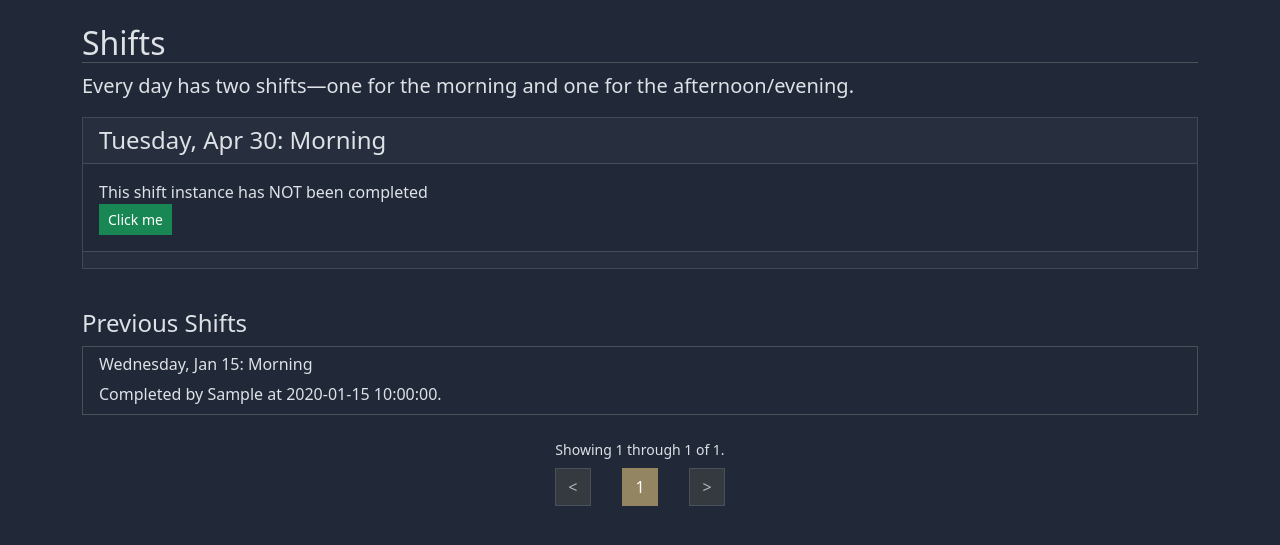
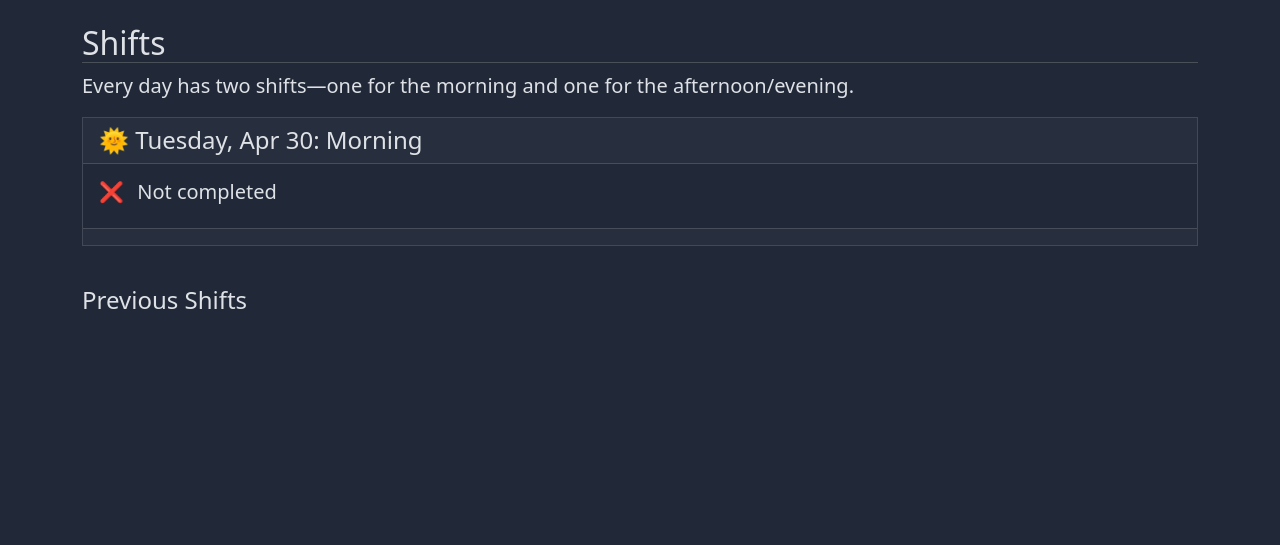
Before and after one commit to jack-hermanson/chicken-coop, a Flask app: page / in a window 1280 px wide. Shown: the part 68-613 px from the top of the page. Run offline with Flask 3, Linux system fonts and the light colour scheme; tables that the repository leaves empty hold one stand-in row (values such as "Sample post"); some libraries are stand-ins or nearby versions.

Commit message:
refactor

```diff
--- a/main/modules/main/routes.py
+++ b/main/modules/main/routes.py
@@ -16,23 +16,20 @@ def index():
     name = request.cookies.get("name") or ""
     page = int(request.args.get("page", default=1, type=int))
 
-    next_shift_instances = shift_services.generate_next_shift_instances()
-    previous_shift_instances = shift_services.get_previous_shifts(page)
-
-    next_shift_instance_forms = []
-    for shift_instance in next_shift_instances:
-        form = ShiftInstanceCompletedTimestampForm()
-        form.shift_instance_id.data = shift_instance.shift_instance_id
-        if shift_instance.completed_timestamp:
-            form.completed_timestamp.data = shift_instance.completed_timestamp
-            form.completed_by.data = shift_instance.completed_by
-        next_shift_instance_forms.append(form)
+    # Create view models for the page
+    next_shift_instances = [
+        shift_services.generate_shift_instance_view_model(shift_instance, name)
+        for shift_instance in shift_services.generate_next_shift_instances()
+    ]
+    previous_shift_instances = [
+        shift_services.generate_shift_instance_view_model(shift_instance, name)
+        for shift_instance in shift_services.get_previous_shifts(page)
+    ]
 
     return render_template("main/index.html",
                            prefilled_name=name,
                            next_shift_instances=next_shift_instances,
                            previous_shift_instances=previous_shift_instances,
-                           next_shift_instance_forms=next_shift_instance_forms,
                            todays_date=datetime.date.today())
 
 
@@ -44,8 +41,11 @@ def save_shift_instance():
         shift_instance.completed_timestamp = form.completed_timestamp.data
         shift_instance.completed_by = form.completed_by.data
         db.session.commit()
+
+        response = make_response(redirect(url_for("main.index")))
+        response.set_cookie("name", form.completed_by.data)
         flash("Success", "success")
-        return redirect(url_for("main.index") + f"#shift-instance-{shift_instance.shift_instance_id}")
+        return response
     else:
         flash("Failure", "danger")
         return redirect(url_for("main.index"))
--- /dev/null
+++ b/main/modules/shifts/view_models.py
@@ -0,0 +1,12 @@
+from __future__ import annotations
+
+from dataclasses import dataclass
+
+from main.modules.shifts.forms import ShiftInstanceCompletedTimestampForm
+from main.modules.shifts.models import ShiftInstance
+
+
+@dataclass
+class ShiftInstanceViewModel:
+    shift_instance: ShiftInstance
+    shift_instance_completed_timestamp_form: ShiftInstanceCompletedTimestampForm | None
--- a/main/web/static/css/main.scss
+++ b/main/web/static/css/main.scss
@@ -8,3 +8,14 @@ $body-bg-dark: $dark;
 
 @import "../node_modules/bootstrap/scss/bootstrap";
 @import "../node_modules/jack-hermanson-css-lib/src/main";
+
+span.fake-link {
+  text-decoration: underline;
+  text-decoration-style: dashed;
+  text-underline-offset: 4px;
+  cursor: pointer;
+  user-select: none;
+  &:hover, &:active {
+    text-decoration-style: solid;
+  }
+}
--- a/main/web/templates/main/index.html
+++ b/main/web/templates/main/index.html
@@ -15,40 +15,62 @@
     </div>
     <div class="row">
         <div class="col-12">
-            {% for shift_instance in next_shift_instances %}
-                {% call simple_card(class="mb-4", id=('shift-instance-'+shift_instance.shift_instance_id|string)) %}
-                    {{ card_header(shift_instance.due_date.strftime("%A, %b %e") + ": " + shift_instance.shift.time_of_day|time_of_day_str) }}
+            {% for shift_instance_model in next_shift_instances %}
+                {% call simple_card(class="mb-4", id=('shift-instance-'+shift_instance_model.shift_instance.shift_instance_id|string)) %}
+                    {{ card_header(('🌞 ' if shift_instance_model.shift_instance.shift.time_of_day == 1 else '🌚 ') + shift_instance_model.shift_instance.due_date.strftime("%A, %b %e") + ": " +
+                                    shift_instance_model.shift_instance.shift.time_of_day|time_of_day_str) }}
 
                     {% call card_body(class="py-3") %}
-                        {% if todays_date == shift_instance.due_date.date() %}
-                            Due today!
+                        <h5>
+                            {% if shift_instance_model.shift_instance.completed_timestamp %}
+                                <span class="me-2">✅</span> Completed {{ shift_instance_model.shift_instance.completed_timestamp.strftime("%a, %b %e at %l:%M%p") }} by {{ shift_instance_model.shift_instance.completed_by }}
+                            {% else %}
+                                <span class="me-2">❌</span>
+                                 Not completed
                             {% endif %}
-                        <p class="mb-0">This shift instance has {% if not shift_instance.completed_timestamp %}
-                            NOT{% endif %} been completed</p>
-                        <div id="shift-instance-form-container-{{ shift_instance.shift_instance_id }}" class="d-none">
+                        </h5>
+
+                        {% if shift_instance_model.shift_instance_completed_timestamp_form %}
+                                <span class="fake-link mt-2 d-inline-block" onclick="toggleShiftInstanceForm({{ shift_instance_model.shift_instance.shift_instance_id }})">
+                                    Toggle Completion Form
+                                </span>
+                        {% endif %}
+
+                        {% if shift_instance_model.shift_instance_completed_timestamp_form %}
+                            <div id="shift-instance-form-container-{{ shift_instance_model.shift_instance.shift_instance_id }}" class="d-none mt-3">
                                 <form action="{{ url_for('main.save_shift_instance') }}" method="POST">
-                                {{ next_shift_instance_forms[loop.index0].csrf_token() }}
-                                {{ next_shift_instance_forms[loop.index0].shift_instance_id() }}
+                                    {{ shift_instance_model.shift_instance_completed_timestamp_form.csrf_token() }}
+                                    {{ shift_instance_model.shift_instance_completed_timestamp_form.shift_instance_id() }}
                                     <div class="d-flex mb-3">
                                         {{ form_group(
-                                                    next_shift_instance_forms[loop.index0],
+                                                        shift_instance_model.shift_instance_completed_timestamp_form,
                                                         "completed_timestamp",
                                                         required=True,
                                                         render_kw={"class": "form-control-sm form-control"},
                                                         class="me-3"
                                                     ) }}
-                                    {{ form_group(next_shift_instance_forms[loop.index0], "completed_by", required=True, render_kw={"class": "form-control-sm form-control"}) }}
+                                        {{ form_group(shift_instance_model.shift_instance_completed_timestamp_form, "completed_by", required=True, render_kw={"class": "form-control-sm form-control"}) }}
                                         <div class="mt-auto">
-                                        {{ next_shift_instance_forms[loop.index0].submit(class="btn btn-sm btn-success mt-auto ms-3") }}
+                                            {{ shift_instance_model.shift_instance_completed_timestamp_form.submit(class="btn btn-sm btn-success mt-auto ms-3") }}
                                         </div>
                                     </div>
                                 </form>
                             </div>
-                        <div>
-                            <button class="btn btn-sm btn-success"
-                                    onclick="toggleShiftInstanceForm({{ shift_instance.shift_instance_id }})">Click me
-                            </button>
-                        </div>
+                        {% endif %}
+
+{#                        {% if todays_date == shift_instance_model.shift_instance.due_date.date() %}#}
+{#                            Due today!#}
+{#                        {% endif %}#}
+{#                        <p class="mb-0">This shift instance has {% if not shift_instance_model.shift_instance.completed_timestamp %}#}
+{#                            NOT{% endif %} been completed</p>#}
+
+{#                        {% if shift_instance_model.form %}#}
+{#                            <div>#}
+{#                                <button class="btn btn-sm btn-success"#}
+{#                                        onclick="toggleShiftInstanceForm({{ shift_instance.shift_instance_id }})">Click me#}
+{#                                </button>#}
+{#                            </div>#}
+{#                        {% endif %}#}
                     {% endcall %}
                     {% call card_footer(class="") %}
                         <div class="d-flex">
@@ -68,35 +90,35 @@
     </div>
 
     {#  Previous Shift Instances  #}
-    <div class="row" id="previous-shift-instances">
-        <div class="col-12">
-            <ul class="list-group">
-                {% for previous_shift_instance in previous_shift_instances.items %}
-                    <li class="list-group-item d-block">
-                        <h6>{{ previous_shift_instance.due_date.strftime("%A, %b %e") }}: {{ previous_shift_instance.shift.time_of_day|time_of_day_str }}</h6>
-                        <p class="mb-0">
-                            {% if previous_shift_instance.completed_timestamp %}
-                                Completed by {{ previous_shift_instance.completed_by }} at
-                                {{ previous_shift_instance.completed_timestamp }}.
-                            {% else %}
-                                Not completed.
-                            {% endif %}
-                        </p>
-                    </li>
-                {% endfor %}
-            </ul>
-        </div>
-    </div>
-    <div class="row">
-        <div class="col-12 d-flex justify-content-center">
-            <div>
-                {{ pagination(
-                            endpoint="main.index",
-                            pagination_model=previous_shift_instances,
-                            suffix="#previous-shift-instances") }}
-            </div>
-        </div>
-    </div>
+{#    <div class="row" id="previous-shift-instances">#}
+{#        <div class="col-12">#}
+{#            <ul class="list-group">#}
+{#                {% for previous_shift_instance_model in previous_shift_instances.items %}#}
+{#                    <li class="list-group-item d-block">#}
+{#                        <h6>{{ previous_shift_instance.due_date.strftime("%A, %b %e") }}: {{ previous_shift_instance.shift.time_of_day|time_of_day_str }}</h6>#}
+{#                        <p class="mb-0">#}
+{#                            {% if previous_shift_instance.completed_timestamp %}#}
+{#                                Completed by {{ previous_shift_instance.completed_by }} at#}
+{#                                {{ previous_shift_instance.completed_timestamp }}.#}
+{#                            {% else %}#}
+{#                                Not completed.#}
+{#                            {% endif %}#}
+{#                        </p>#}
+{#                    </li>#}
+{#                {% endfor %}#}
+{#            </ul>#}
+{#        </div>#}
+{#    </div>#}
+{#    <div class="row">#}
+{#        <div class="col-12 d-flex justify-content-center">#}
+{#            <div>#}
+{#                {{ pagination(#}
+{#                            endpoint="main.index",#}
+{#                            pagination_model=previous_shift_instances,#}
+{#                            suffix="#previous-shift-instances") }}#}
+{#            </div>#}
+{#        </div>#}
+{#    </div>#}
 {% endblock body %}
 
 {% block scripts %}
```
Also changed, not shown: main/modules/shifts/services.py (+32 -1 lines), main/web/static/css/main.css, 1 other file. Lines whose indentation alone changed are shown as unchanged.
